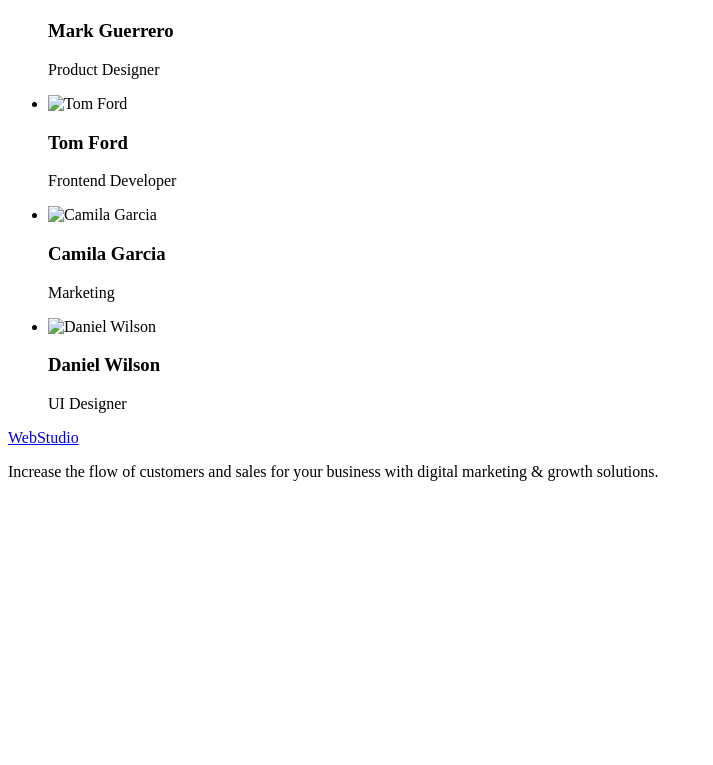
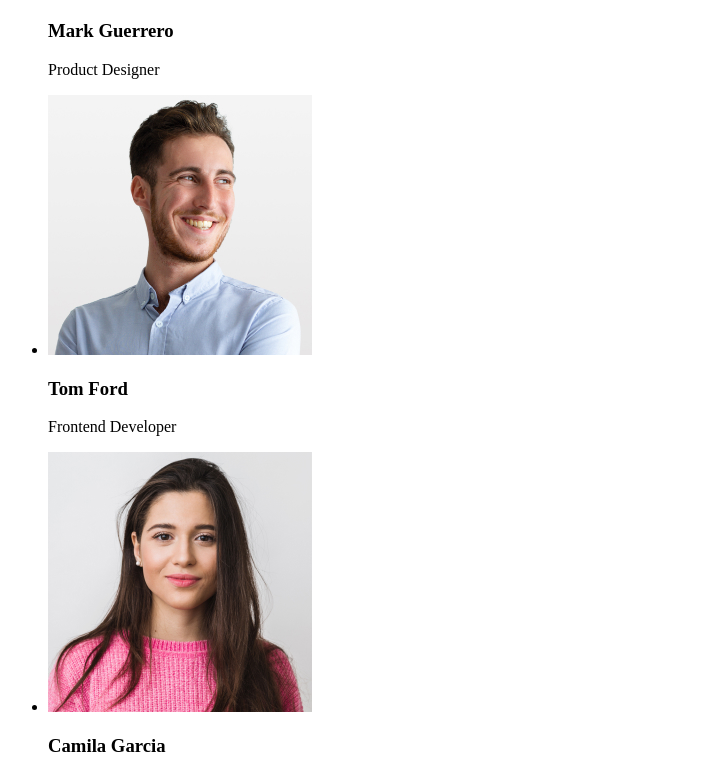
Before and after one commit to IgorGaidaenko/goit-markup-hw-01, a plain HTML site: page index.html in a window 1280 px wide. Shown: the part 875-1640 px from the top of the page, without its empty margins (0-713 px from the left). Before the commit the page ends 1372 px from the top, so only its background shows below. Drawn offline with Linux system fonts and the light colour scheme.

Commit message:
HT1-виправлення3

```diff
--- a/index.html
+++ b/index.html
@@ -54,21 +54,21 @@
     <section>
            <h2>Our Team</h2>
 <ul>
-    <li><img src="/images/Mark.jpg" alt="Mark Guerrero" width="264">
+    <li><img src="./images/Mark.jpg" alt="Mark Guerrero" width="264">
         <h3>Mark Guerrero</h3>
         <p>Product Designer</p>
     </li>
 
-    <li><img src=".images/Tom.jpg" alt="Tom Ford" width="264">
+    <li><img src="./images/Tom.jpg" alt="Tom Ford" width="264">
             <h3>Tom Ford</h3>
             <p>Frontend Developer</p>
     </li>
-    <li><img src=".images/Camilia.jpg" alt="Camila Garcia" width="264">
+    <li><img src="./images/Camilia.jpg" alt="Camila Garcia" width="264">
                 <h3>Camila Garcia</h3>
                 <p>Marketing</p>
     </li>
 
-    <li><img src=".images/Daniel.jpg" alt="Daniel Wilson" width="264">
+    <li><img src="./images/Daniel.jpg" alt="Daniel Wilson" width="264">
         <h3>Daniel Wilson</h3>
         <p>UI Designer</p>
     </li>
```
